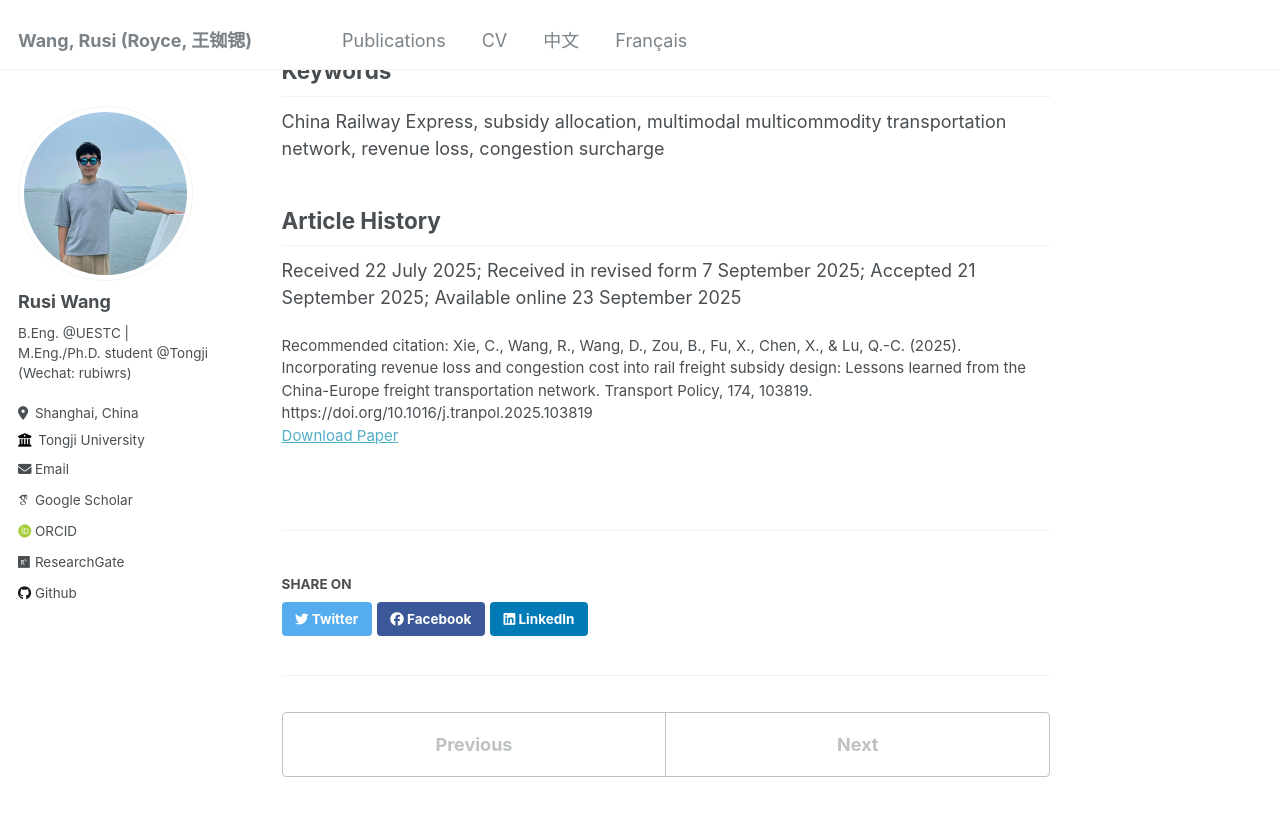
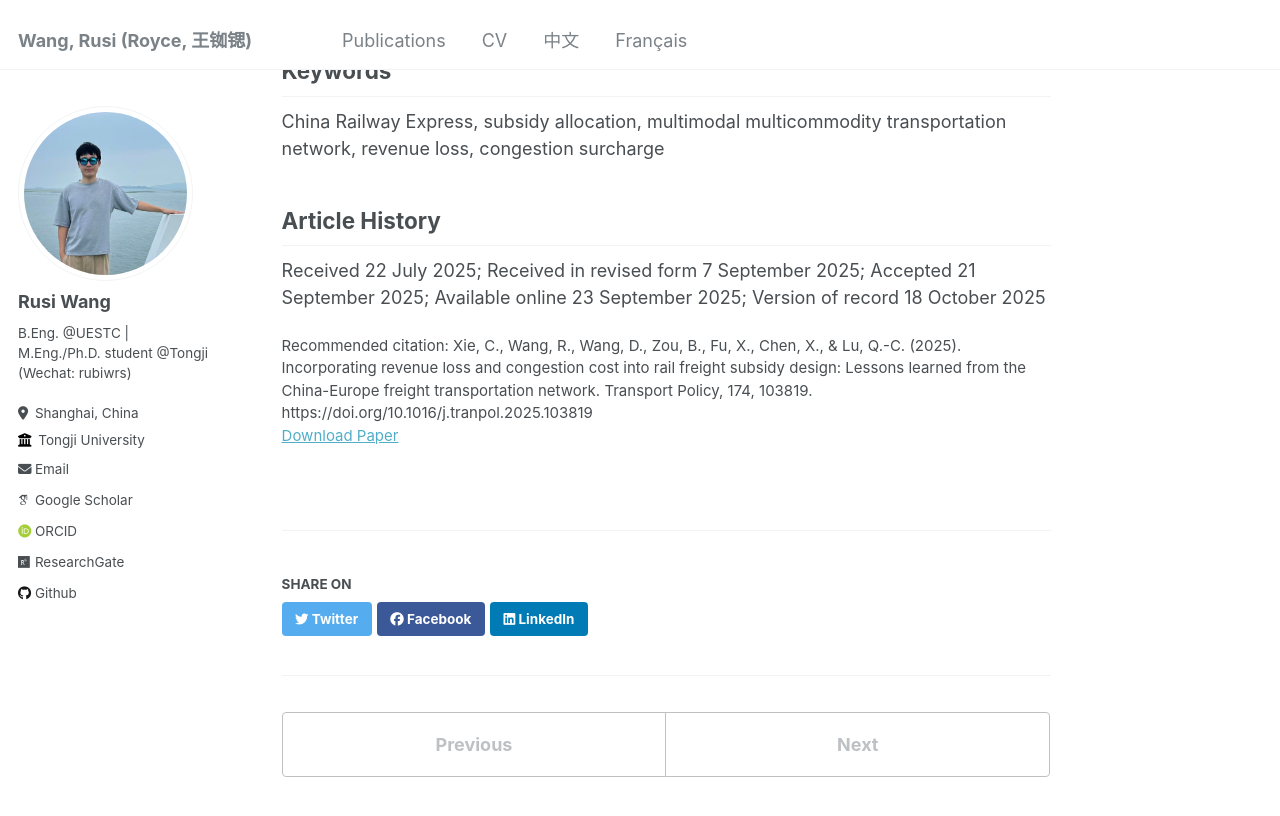
Before and after one commit to RusiWang99/RusiWang99.github.io, a Jekyll site: the page built from _publications/2025-09-23-Incorporating revenue loss and congestion cost into rail freight subsidy design Lessons learned from the China-Europe freight transportation network.md, in a window 1280 px wide and 900 px high, scrolled down 1044 px. Shown: the top 816 px of the window. Built offline with Jekyll 4.4.1, drawn with Linux system fonts in a browser that asks for light colours; some web fonts are replaced.

Commit message:
Update 2025-09-23-Incorporating revenue loss and congestion cost into rail freight subsidy design Lessons learned from the China-Europe freight transportation network.md

```diff
--- a/_publications/2025-09-23-Incorporating revenue loss and congestion cost into rail freight subsidy design Lessons learned from the China-Europe freight transportation network.md
+++ b/_publications/2025-09-23-Incorporating revenue loss and congestion cost into rail freight subsidy design Lessons learned from the China-Europe freight transportation network.md
@@ -18,4 +18,4 @@ China Railway Express, subsidy allocation, multimodal multicommodity transportat
 
 ## Article History
 
-Received 22 July 2025; Received in revised form 7 September 2025; Accepted 21 September 2025; Available online 23 September 2025
+Received 22 July 2025; Received in revised form 7 September 2025; Accepted 21 September 2025; Available online 23 September 2025; Version of record 18 October 2025
```
